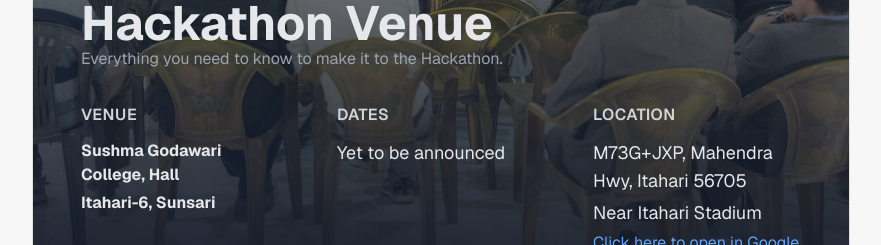
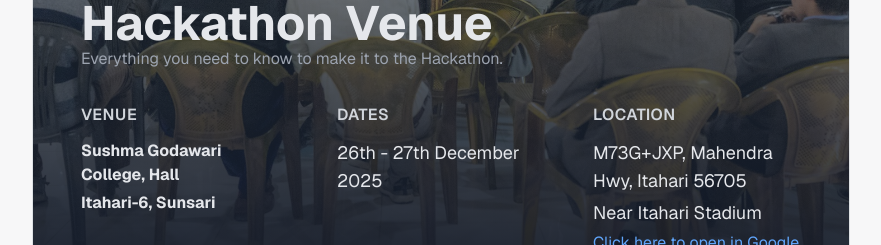
Before and after one commit to Manish-Tamang/godawarihacks, a Next.js app: page / in a window 1280 px wide. Shown: the part 2860-3105 px from the top of the page, without its empty margins (199-1080 px from the left). Built offline with nearby package versions, Linux system fonts and the light colour scheme.

Commit message:
fix: Update venue dates to 26th - 27th December 2025

```diff
--- a/app/components/Venue.tsx
+++ b/app/components/Venue.tsx
@@ -41,7 +41,7 @@
                                         Dates
                                     </h3>
                                     <p className="text-gray-200 text-lg">
-                                        Yet to be announced
+                                        26th - 27th December 2025
                                     </p>
                                 </div>
                                 <div className="space-y-3">
```
